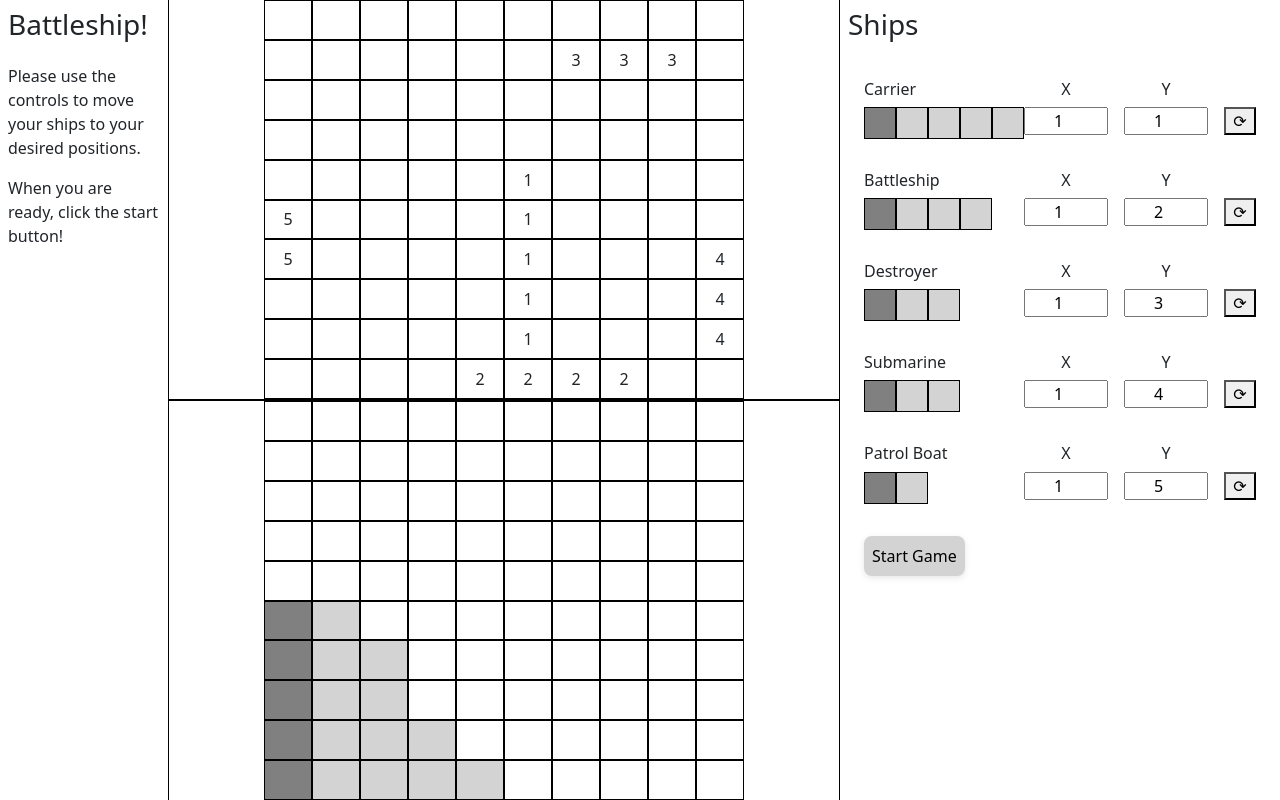
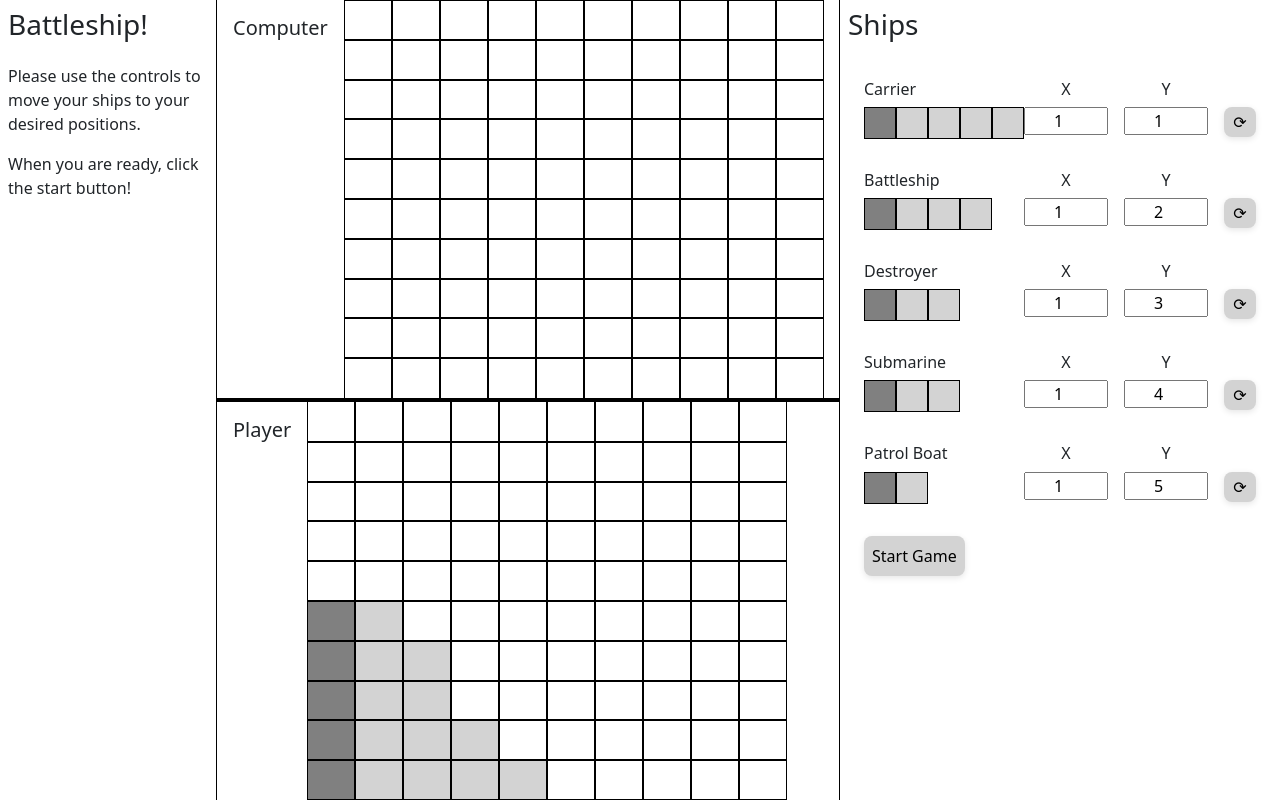
Before and after one commit to CharliePieczonka/battleship, a website built with webpack: page src/template.html in a window 1280 px wide. Both pictures are taken after a click on the button "Continue". Built offline with nearby package versions, Linux system fonts and the light colour scheme.

Commit message:
Fix player ship placement
Add some error handling and styling

```diff
--- a/src/index.js
+++ b/src/index.js
@@ -3,7 +3,7 @@ import { Player } from "./player.js"
 
 let ships = [5, 4, 3, 3, 2];
 let shipNames = ["carrier", "battleship", "destroyer", "submarine", "patrol"]
-let toggleWaitTimes = 0; // 0 = off, 1 = on
+let toggleWaitTimes = 1; // 0 = off, 1 = on
 
 const gameController = (function () {
     let player1, computer;
@@ -117,13 +117,13 @@ const gameController = (function () {
                     displayController.displayReset();
                 }
 
-                player1.board.coordinates[randomX][randomY] = "x";
+                player1.board.coordinates[randomY][randomX] = "x";
                 cell.textContent = "X";
                 cell.style.backgroundColor = "red";
             }
             else {
                 displayController.displayMessage('Miss.');
-                player1.board.coordinates[randomX][randomY] = "o";
+                player1.board.coordinates[randomY][randomX] = "o";
                 cell.style.backgroundColor = "blue";
             }
 
@@ -198,6 +198,23 @@ const displayController = (function () {
         });
     });
 
+    // prevent user from typing into any input, only let them use certain keys or the up/down arrows
+    coordinateInputs.forEach(input => {
+        input.addEventListener("keydown", function (e) {
+        if (
+            e.key === "ArrowUp" ||
+            e.key === "ArrowDown" ||
+            e.key === "Tab"
+        ) {
+            return;
+        }
+
+        // prevent all other key input
+        e.preventDefault();
+        });
+    });
+
+
     // evenlistener for rotation
     rotateInputs.forEach(input => {
         input.addEventListener('click', () => {
@@ -219,10 +236,11 @@ const displayController = (function () {
                 cell.setAttribute("data-row", i);
                 cell.setAttribute("data-col", j);
 
-                cell.textContent = computer.board.coordinates[i][j];
-                if(cell.textContent === "0") {
-                    cell.textContent = "";
-                }
+                // print computer ship locations
+                // cell.textContent = computer.board.coordinates[i][j];
+                // if(cell.textContent === "0") {
+                //     cell.textContent = "";
+                // }
 
                 row.appendChild(cell);
             }
@@ -396,6 +414,3 @@ startButton.addEventListener("click", () => {
     let playerBoardOk = gameController.populatePlayerBoard();
     if(playerBoardOk) gameController.startGame();
 });
-
-
-//displayController.testMethod();
--- a/src/styles.css
+++ b/src/styles.css
@@ -12,7 +12,7 @@ body {
     padding: 0.5em;
 }
 
-.game-button {
+.game-button, .rotate-button {
     background-color: lightgrey;
     font-size: 1rem;
     font-weight: 500;
@@ -20,12 +20,15 @@ body {
     border: none;
     border-radius: 0.5em;
     cursor: pointer;
-    transition: all 0.2s ease-in-out;
     box-shadow: 0 2px 6px rgba(0,0,0,0.1);
 }
 
-.game-button:active {
-    transform: scale(0.98);
+.rotate-button {
+    padding: 3px;
+}
+
+.game-button:active, .rotate-button:active {
+    transform: scale(0.95);
     box-shadow: none;
 }
 
@@ -36,6 +39,7 @@ body {
 .game-info {
     overflow-y: auto;
     height: 80vh;
+    min-width: 200px;
 }
 
 .main-container {
@@ -52,15 +56,27 @@ body {
 }
 
 .computer-board-container {
-    border-bottom: 1px solid black;
-    display: flex;
-    justify-content: center;
+    border-bottom: 2px solid black;
+    display: grid;
+    grid-template-columns: 1fr 1fr 1fr;
+}
+
+.computer-board .row:last-child .cell {
+    border-bottom: none;
+}
+
+.board-title {
+    padding: 1em;
 }
 
 .player-board-container {
-    border-top: 1px solid black;
-    display: flex;
-    justify-content: center;
+    border-top: 2px solid black;
+    display: grid;
+    grid-template-columns: 1fr 1fr 1fr;
+}
+
+.player-board .row:first-child .cell {
+    border-top: none;
 }
 
 .board {
@@ -69,7 +85,9 @@ body {
 }
 
 .row {
+    --bs-gutter-x: 0;
     display: flex;
+    flex-wrap: nowrap;
     flex: 1;
 }
 
@@ -81,9 +99,9 @@ body {
     align-items: center;
 }
 
-/* .cell:hover {
-    background-color: red;
-} */
+.computer-board .cell:hover {
+    background-color: lightgray;
+}
 
 .ship-container {
     display: flex;
--- a/src/template.html
+++ b/src/template.html
@@ -20,14 +20,22 @@
         </div>
         <div class="middle boards-container">
             <div class="computer-board-container">
+                <div class="board-title computer-board-title">
+                    <h5>Computer</h5>
+                </div>
                 <div class="board computer-board">
 
                 </div>
+                <div></div>
             </div>
             <div class="player-board-container">
+                <div class="board-title player-board-title">
+                    <h5>Player</h5>
+                </div>
                 <div class="board player-board">
 
                 </div>
+                <div></div>
             </div>
         </div>
         <div class="right">
@@ -55,7 +63,7 @@
                         </div>
                         <div class="rotate-div">
                             <h6 style="color:white;">.</h6>
-                            <button class="rotate-button" ship="carrier" disabled>⟳</button>
+                            <button class="rotate-button" ship="carrier" tabindex="-1" disabled>⟳</button>
                             <input type="checkbox" class="hidden-check" ship="carrier" hidden>
                         </div>
                     </div>
@@ -81,7 +89,7 @@
                         </div>
                         <div class="rotate-div">
                             <h6 style="color:white;">.</h6>
-                            <button class="rotate-button" ship="battleship" disabled>⟳</button>
+                            <button class="rotate-button" ship="battleship" tabindex="-1" disabled>⟳</button>
                             <input type="checkbox" class="hidden-check" ship="battleship" hidden>
                         </div>
                     </div>
@@ -106,7 +114,7 @@
                         </div>
                         <div class="rotate-div">
                             <h6 style="color:white;">.</h6>
-                            <button class="rotate-button" ship="destroyer" disabled>⟳</button>
+                            <button class="rotate-button" ship="destroyer" tabindex="-1" disabled>⟳</button>
                             <input type="checkbox" class="hidden-check" ship="destroyer" hidden>
                         </div>
                     </div>
@@ -131,7 +139,7 @@
                         </div>
                         <div class="rotate-div">
                             <h6 style="color:white;">.</h6>
-                            <button class="rotate-button" ship="submarine" disabled>⟳</button>
+                            <button class="rotate-button" ship="submarine" tabindex="-1" disabled>⟳</button>
                             <input type="checkbox" class="hidden-check" ship="submarine" hidden>
                         </div>
                     </div>
@@ -155,7 +163,7 @@
                         </div>
                         <div class="rotate-div">
                             <h6 style="color:white;">.</h6>
-                            <button class="rotate-button" ship="patrol" disabled>⟳</button>
+                            <button class="rotate-button" ship="patrol" tabindex="-1" disabled>⟳</button>
                             <input type="checkbox" class="hidden-check" ship="patrol" hidden>
                         </div>
                     </div>
```
